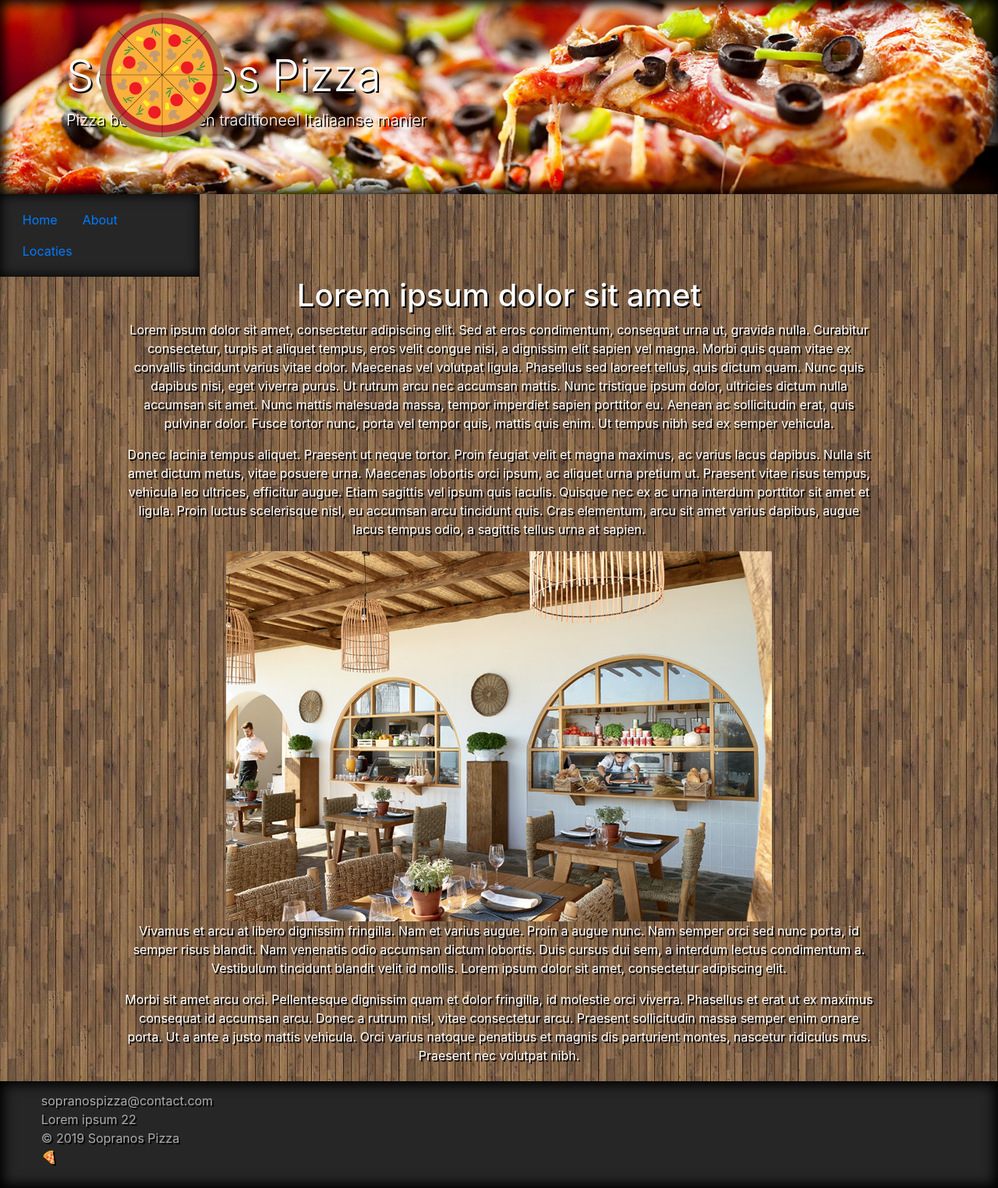
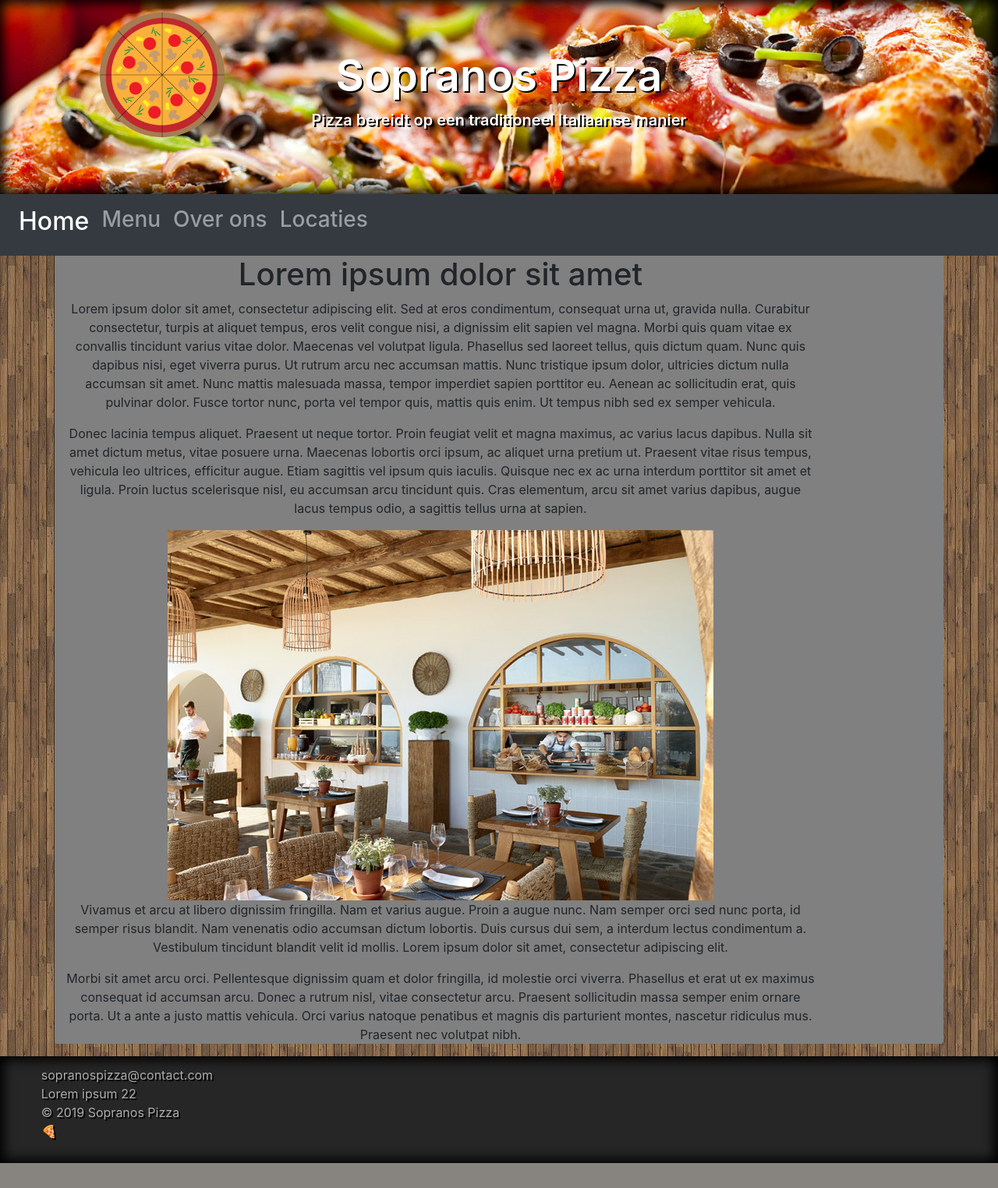
Before and after one commit to bjorn1004/ala3, a PHP site: page /about.php in a window 1280 px wide. Shown: the whole page at 78% size. After the commit the page ends 1492 px from the top, so only its background shows below. Run offline with PHP 8.4, Linux system fonts and the light colour scheme.

Commit message:
updated header.php, index.php, style.css, WATCH OUT! UPDATED DBCONNECT.PHP (no password and root instead of rootie cause like.. wth) also added afhalen.php.

```diff
--- a/dbconnect.php
+++ b/dbconnect.php
@@ -1,7 +1,7 @@
 <?php
 $servername = "127.0.0.1";
-$username = "rootie";
-$password = "uBUmTqH77cEhw6Zd";
+$username = "root";
+$password = "";
 $database = "ala3";
 
 try {
--- a/footer.php
+++ b/footer.php
@@ -1,3 +1,4 @@
+</div>
     <footer>
         <div class="jumbotron jumbotron-fluid">
             <ul>
--- a/header.php
+++ b/header.php
@@ -30,15 +30,32 @@
 <body>
     <header>
         <div class="jumbotron jumbotron-fluid">
-            <div class="container">
+
                <img src="img/pizzalogo.png" alt="Pizza logo">
-                <h1 class="display-4">Sopranos Pizza</h1>
+                <h1 class="display-4 lead">Sopranos Pizza</h1>
                 <p class="lead">Pizza bereidt op een traditioneel Italiaanse manier</p>
-            </div>
+
         </div>
-        <nav class="nav">
-            <a class="nav-link active" href="index.php">Home</a>
-            <a class="nav-link" href="about.php">About</a>
-            <a class="nav-link" href="locaties.php">Locaties</a>
-        </nav>
+        <nav class="navbar navbar-expand-lg navbar-dark bg-dark">
+        <button class="navbar-toggler" type="button" data-toggle="collapse" data-target="#navbarNav" aria-controls="navbarNav" aria-expanded="false" aria-label="Toggle navigation">
+    <span class="navbar-toggler-icon"></span>
+  </button>
+        <div class="collapse navbar-collapse" id="navbarNav">
+          <ul class="navbar-nav">
+            <li class="nav-item active">
+              <a class="nav-link" href="./index.php"><h2>Home</h2> <span class="sr-only">(current)</span></a>
+            </li>
+            <li class="nav-item">
+              <a class="nav-link" href="./"><h3>Menu</h3></a>
+            </li>
+            <li class="nav-item">
+              <a class="nav-link" href="./about.php"><h3>Over ons</h3></a>
+            </li>
+            <li class="nav-item">
+              <a class="nav-link" href="./locaties.php"><h3>Locaties</h3></a>
+            </li>
+          </ul>
+        </div>
+      </nav>
     </header>
+    <div class="container container-fluid rounded">
--- a/style.css
+++ b/style.css
@@ -2,9 +2,48 @@ html {
     margin: 0;
 }
 
+.card {
+    margin: 0 auto; /* Added */
+    float: none; /* Added */
+    margin-bottom: 10px; /* Added */
+}
+
+section#home {
+    min-height: 80vh;
+    padding-top: 5vh;
+    word-wrap: break-word;
+  }
+
+  section#home2 {
+    min-height: 100vh;
+    padding-top: 5vh;
+  }
+
+
+.center {
+    display: block;
+    margin-left: auto;
+    margin-right: auto;
+
+  }
+
+.lead {
+    text-align: center;
+    font-weight: 600;
+}
+
+.container {
+    background-color: grey;
+}
+
+#imageindex img {
+    width: 270px;
+    height: 270px;
+}
+
 body {
     background-image: url(img/background.jpg);
-    background-size: 20% auto;
+    /* background-size: 10% auto; */
 }
 
 /*header*/
@@ -13,6 +52,7 @@ header .jumbotron {
         box-shadow:0 0 15px 5px black inset;
     background-size: cover;
     color: white;
+    font-weight: 600;
     text-shadow: black 2px 2px;
     margin-bottom: 0;
 }
@@ -26,7 +66,7 @@ header .nav {
     font-size-adjust: auto;
 }
 
-header .jumbotron .container img {
+header .jumbotron img {
     height: 20%;
     position: absolute;
     left: 10%;
@@ -50,18 +90,20 @@ footer .jumbotron ul {
 }
 
 /*about us text*/
-#text-m {
-    margin: 1em;
-    display: inline-block;
+.text-m {
+    /* margin: 1em; */
+    /* display: inline-block; */
     color: #FFFFFF;
-    text-shadow: black 2px 2px;
+    /* text-shadow: black 2px 2px; */
+    text-align: center;
+    font-weight: 400;
 }
 
-#text-m .itext {
-    max-width: 25vw;
+.text-m .itext {
+    /* max-width: 25vw; */
 }
 
-#text-a {
+.text-a {
     display: flex;
     align-items: center;
     justify-content: center;
@@ -124,20 +166,20 @@ footer .jumbotron ul {
 }
 
 #pizzas .card {
-    margin: 1ch;
+    /* margin: 1ch; */
 }
 
 /*responsive*/
 @media (max-width: 1750px) {
-    #text-m p {
-        min-width: 35vw;
+    .text-m p {
+        /* min-width: 35vw; */
     }
 }
 
 @media (max-width: 1440px) {
-    header .nav {
+    /* header .nav {
         min-width: 20vw;
-    }
+    } */
 
     #order {
         right: 40vw;
```
Also changed, not shown: other parts of style.css (+39 -8 lines), index.php (+69 -26 lines), afhalen.php (added).
